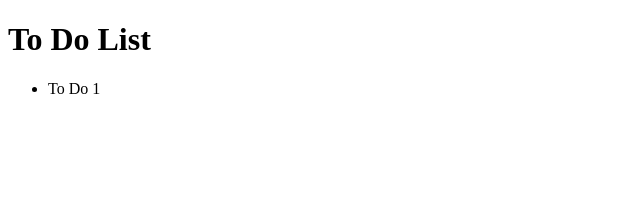
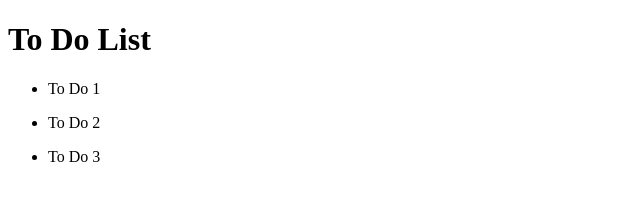
Before and after one commit to leslieeshea/angular-to-do-app, an Angular app: page / in a window 1280 px wide. Shown: the top 216 px of the page, without its empty margins (0-640 px from the left). Built offline with nearby package versions, Linux system fonts and the light colour scheme.

Commit message:
created more to do items

```diff
--- a/src/app/to-do/to-do.component.ts
+++ b/src/app/to-do/to-do.component.ts
@@ -19,6 +19,16 @@ export class ToDoComponent implements OnInit {
       id: 1,
       title: 'To Do 1',
       completed: false
+      },
+      {
+      id: 2,
+      title: 'To Do 2',
+      completed: true
+      },
+      {
+      id: 3,
+      title: 'To Do 3',
+      completed: false
       }
     ]
   }
```
